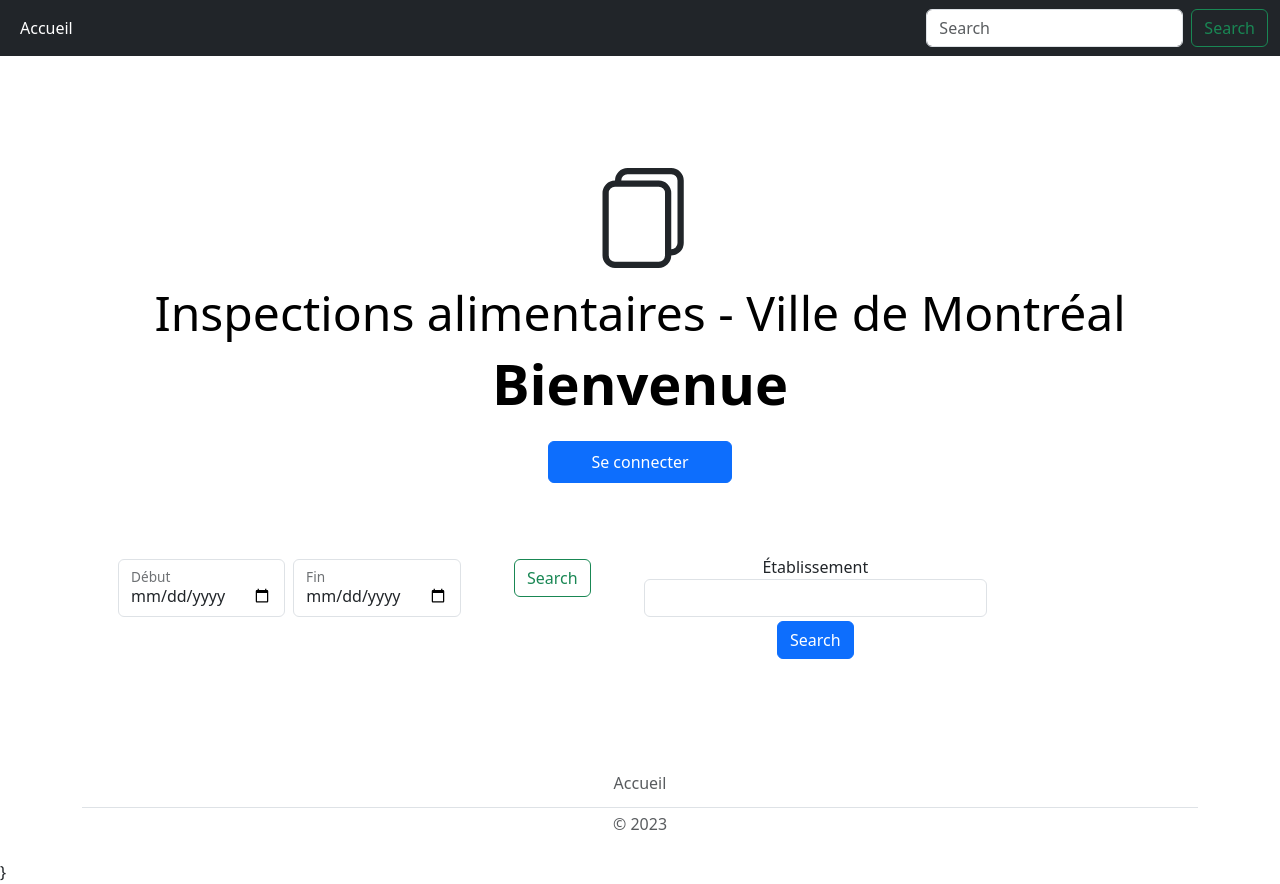
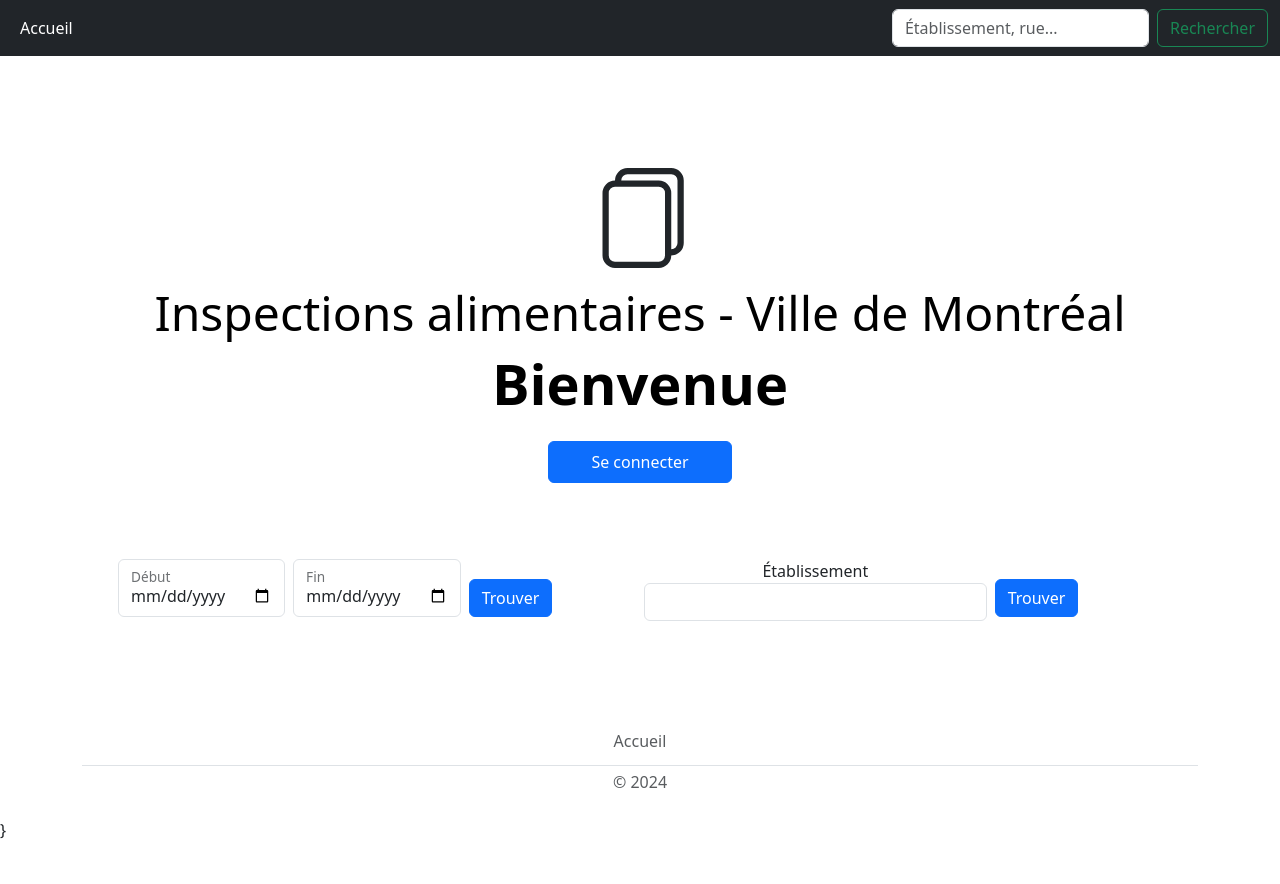
Before and after one commit to mileneDesjardins/Plateforme-dInformation-sur-la-Securite-Alimentaire-Montreal, a Flask app: page / in a window 1280 px wide. After the commit the page ends 839 px from the top, so only its background shows below. Run offline with Flask 3, Linux system fonts and the light colour scheme; data that the repository does not hold is empty; some libraries are stand-ins or nearby versions.

Commit message:
Ameliorer visuel page accueil

```diff
--- a/templates/index.html
+++ b/templates/index.html
@@ -33,30 +33,31 @@
                         </div>
                     {% endif %}
 
-
                 </div>
 
-                <div class="container">
-                    <form class="row mt-5 g-2">
-                        <div class="col-md-2">
+
+                <div class="container mt-5">
+                    <form class="row mt-5 g-2 align-items-end">
+                        <div class="col-md-2 position-relative">
                             <div class="form-floating my-1">
                                 <input type="date" name="start-date" id="start-date" class="form-control">
                                 <label for="start-date">Début</label>
-                                <div class="invalid-feedback d-block" id="error-start-date"></div>
+                                <div class="invalid-feedback d-block position-absolute" id="error-start-date"></div>
                             </div>
                         </div>
 
-                        <div class="col-md-2">
+                        <div class="col-md-2 position-relative">
                             <div class="form-floating my-1">
                                 <input type="date" name="end-date" id="end-date" class="form-control">
                                 <label for="end-date">Fin</label>
-                                <div class="invalid-feedback d-block" id="error-end-date"></div>
+                                <div class="invalid-feedback d-block position-absolute" id="error-end-date"></div>
                             </div>
                         </div>
 
-                        <div class="col-md-2">
-                            <button id="btn-fast-search" class="btn btn-outline-success my-1" type="button">Search
-                            </button>
+                        <div class="col-md-2 text-start">
+                            <div class="form-floating my-1">
+                                <button id="btn-fast-search" class="btn btn-primary" type="button">Trouver</button>
+                            </div>
                         </div>
 
                         <div class="col-md-4">
@@ -67,11 +68,17 @@
                                         - {{ etablissement[2] }}</option>
                                 {% endfor %}
                             </select>
-                            <button type="button" id="btn-info-etablissement" class="btn btn-primary my-1"
-                                    data-bs-toggle="modal" data-bs-target="#staticBackdrop">Search
-                            </button>
+                        </div>
+
+                        <div class="col-md-2 text-start">
+                            <div class="form-floating my-1">
+                                <button type="button" id="btn-info-etablissement" class="btn btn-primary"
+                                        data-bs-toggle="modal" data-bs-target="#staticBackdrop">Trouver
+                                </button>
+                            </div>
                         </div>
                     </form>
+
                 </div>
 
 
--- a/templates/layout.html
+++ b/templates/layout.html
@@ -82,8 +82,8 @@
             <form id="search-form" class="d-flex" action="/search"
                   method="GET">
                 <input class="form-control me-2" type="search"
-                       placeholder="Search" aria-label="Search" name="search">
-                <button class="btn btn-outline-success" type="submit">Search
+                       placeholder="Établissement, rue..." aria-label="Search" name="search">
+                <button class="btn btn-outline-success" type="submit">Rechercher
                 </button>
             </form>
         </div>
@@ -101,7 +101,7 @@
                                     class="nav-link px-2 text-body-secondary">Accueil</a>
             </li>
         </ul>
-        <p class="text-center text-body-secondary">© 2023</p>
+        <p class="text-center text-body-secondary">© 2024</p>
     </div>
 </footer>
 
```
